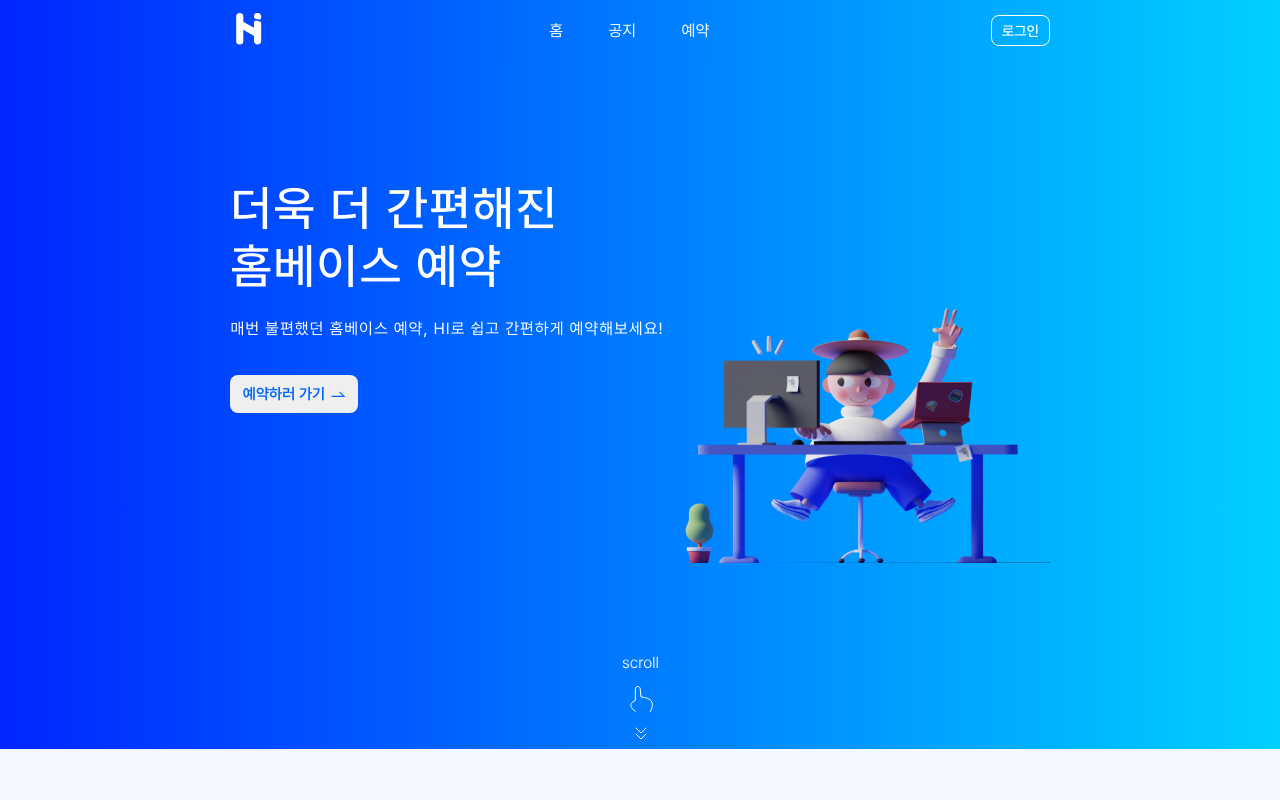
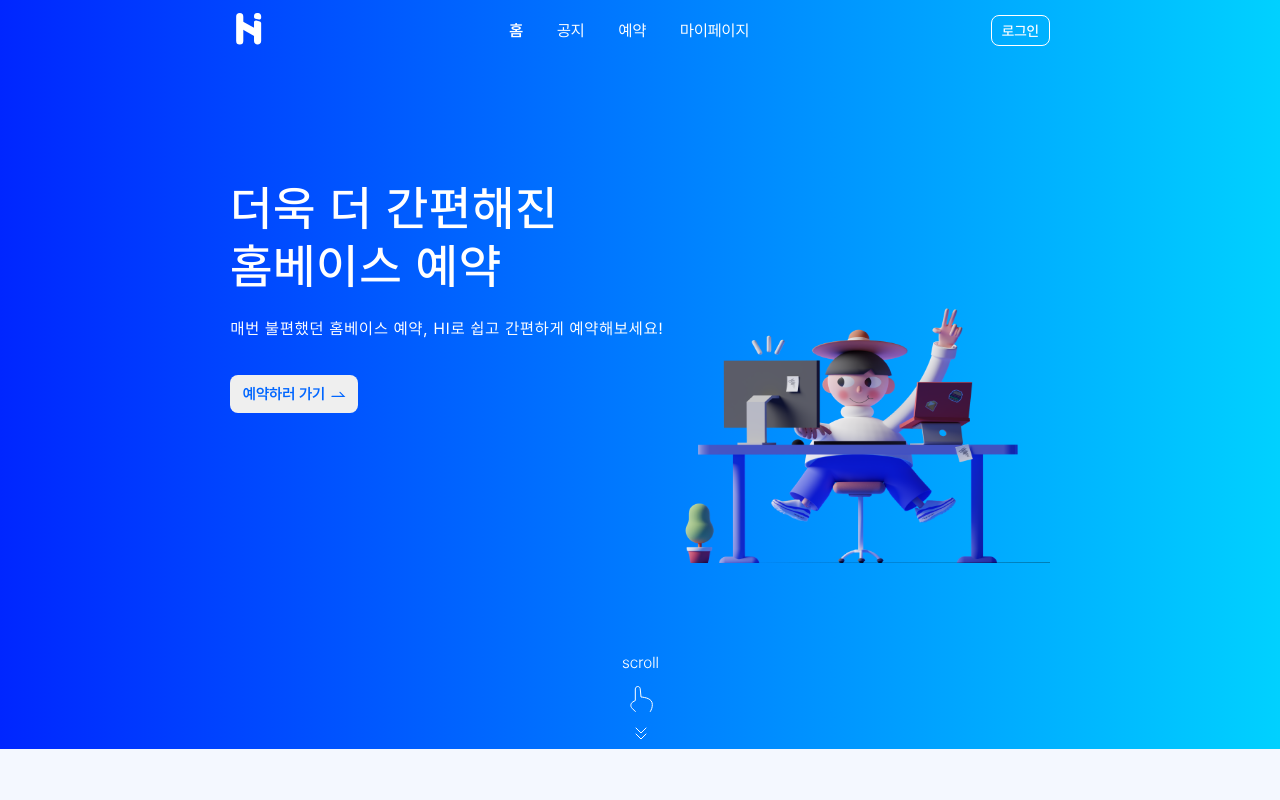
Before and after one commit to GSM-MSG/Hi-v2-FrontEnd, a Next.js app: page / in a window 1280 px wide. Shown: the top 800 px of the page. Built offline with nearby package versions, Linux system fonts and the light colour scheme; no server answers; what @msg-team/gauth-react would draw is missing.

Commit message:
:lipstick: Add my page menu

```diff
--- a/components/Header/index.tsx
+++ b/components/Header/index.tsx
@@ -22,6 +22,7 @@ function Header() {
 
   useEffect(() => {
     setLoginText(hasLogin ? '로그아웃' : '로그인')
+
     const fetchRole = async () => {
       await fetch()
     }
@@ -54,13 +55,10 @@ function Header() {
       <S.MenuListBox
         scroll={scroll}
         pathname={router.pathname}
-        is_role={data?.role.includes('ROLE_ADMIN')}
+        is_admin={data?.role.includes('ROLE_ADMIN' || 'ROLE_TEACHER')}
       >
         <li>
-          <Link
-            href='/'
-            className={router.pathname.includes('/home') ? 'choice' : ''}
-          >
+          <Link href='/' className={router.pathname === '/' ? 'choice' : ''}>
             홈
           </Link>
         </li>
@@ -80,7 +78,15 @@ function Header() {
             예약
           </Link>
         </li>
-        {data?.role?.includes('ROLE_ADMIN') && (
+        <li>
+          <Link
+            href='/my-page'
+            className={router.pathname.includes('/my-page') ? 'choice' : ''}
+          >
+            마이페이지
+          </Link>
+        </li>
+        {data?.role?.includes('ROLE_ADMIN' || 'ROLE_TEACHER') && (
           <li>
             <Link
               href='/user'
--- a/components/Header/style.ts
+++ b/components/Header/style.ts
@@ -27,7 +27,7 @@ export const HeaderContainer = styled.header<HeaderProps>`
 `
 export const MenuListBox = styled.ul<HeaderProps>`
   list-style: none;
-  width: ${({ is_role }) => (is_role ? '15rem' : '10rem')};
+  width: ${({ is_admin }) => (is_admin ? '20rem' : '15rem')};
   display: flex;
   align-items: center;
   justify-content: space-between;
--- a/types/style/Header.ts
+++ b/types/style/Header.ts
@@ -1,5 +1,5 @@
 export interface HeaderProps {
   scroll: number
   pathname: string
-  is_role?: boolean
+  is_admin?: boolean
 }
```
